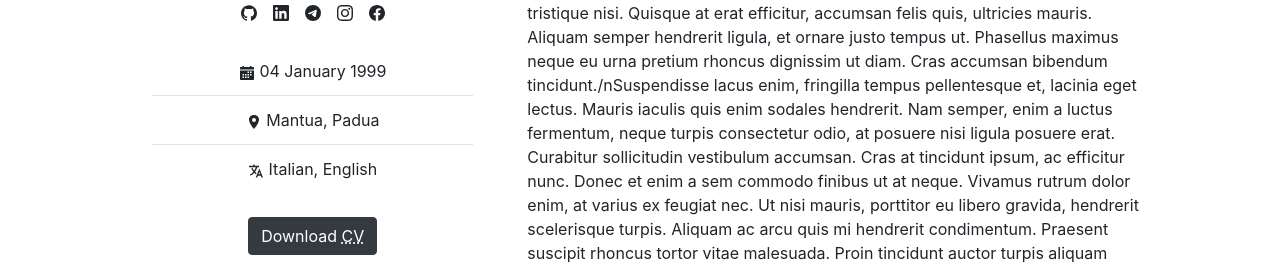
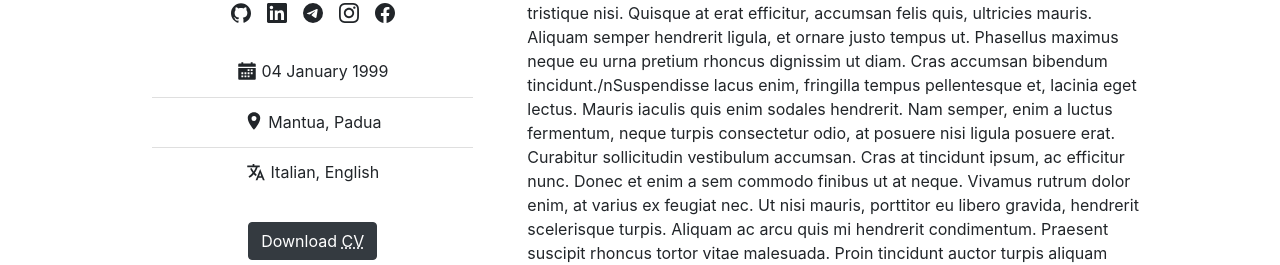
Before and after one commit to nicomanto/Personal-website, a Next.js app: page / in a window 1280 px wide. Shown: the part 417-682 px from the top of the page. Built offline with nearby package versions, Linux system fonts and the light colour scheme.

Commit message:
fix icon info size

```diff
--- a/pages/index.tsx
+++ b/pages/index.tsx
@@ -39,7 +39,7 @@ const IndexPage = () => {
                 target="_blank"
                 rel="noopener noreferrer"
               >
-                <SiGithub />
+                <SiGithub className="iconInfo" />
               </a>
             </li>
             <li className="list-inline-item mx-2">
@@ -50,7 +50,7 @@ const IndexPage = () => {
                 target="_blank"
                 rel="noopener"
               >
-                <SiLinkedin />
+                <SiLinkedin className="iconInfo" />
               </a>
             </li>
             <li className="list-inline-item mx-2">
@@ -61,7 +61,7 @@ const IndexPage = () => {
                 target="_blank"
                 rel="noopener noreferrer"
               >
-                <SiTelegram />
+                <SiTelegram className="iconInfo" />
               </a>
             </li>
             <li className="list-inline-item mx-2">
@@ -72,7 +72,7 @@ const IndexPage = () => {
                 target="_blank"
                 rel="noopener noreferrer"
               >
-                <SiInstagram />
+                <SiInstagram className="iconInfo" />
               </a>
             </li>
             <li className="list-inline-item mx-2">
@@ -83,22 +83,22 @@ const IndexPage = () => {
                 target="_blank"
                 rel="noopener noreferrer"
               >
-                <SiFacebook />
+                <SiFacebook className="iconInfo" />
               </a>
             </li>
           </ul>
 
           <ListGroup variant="flush" className="my-4">
             <ListGroup.Item title="Birthday">
-              <IoCalendarSharp />
+              <IoCalendarSharp className="iconInfo mb-1" />
               {` ${t("personalInfo.birthday")}`}
             </ListGroup.Item>
             <ListGroup.Item title="Works location">
-              <IoLocationSharp />
+              <IoLocationSharp className="iconInfo mb-1" />
               {` ${t("personalInfo.location")}`}
             </ListGroup.Item>
             <ListGroup.Item title="Language">
-              <IoLanguageSharp />
+              <IoLanguageSharp className="iconInfo mb-1" />
               {` ${t("personalInfo.language")}`}
             </ListGroup.Item>
           </ListGroup>
--- a/styles/globals.css
+++ b/styles/globals.css
@@ -88,6 +88,11 @@
   font-size: 2.5em;
 }
 
+.iconInfo{
+  width: 20px;
+  height: 20px;
+}
+
 
 
 
```
